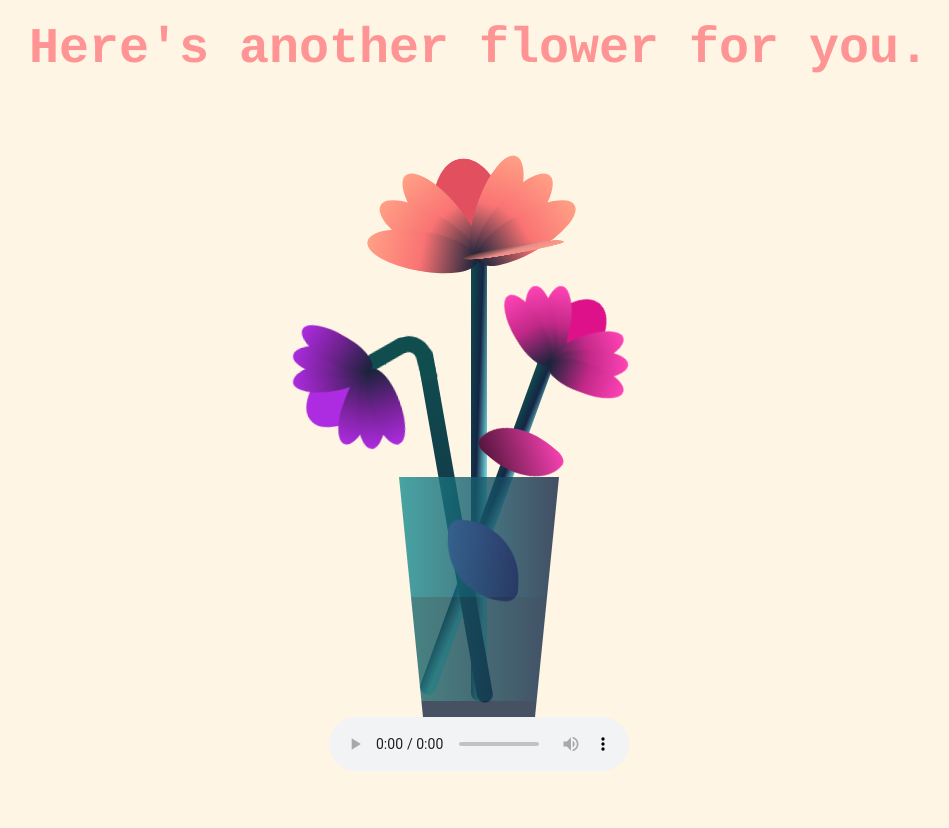
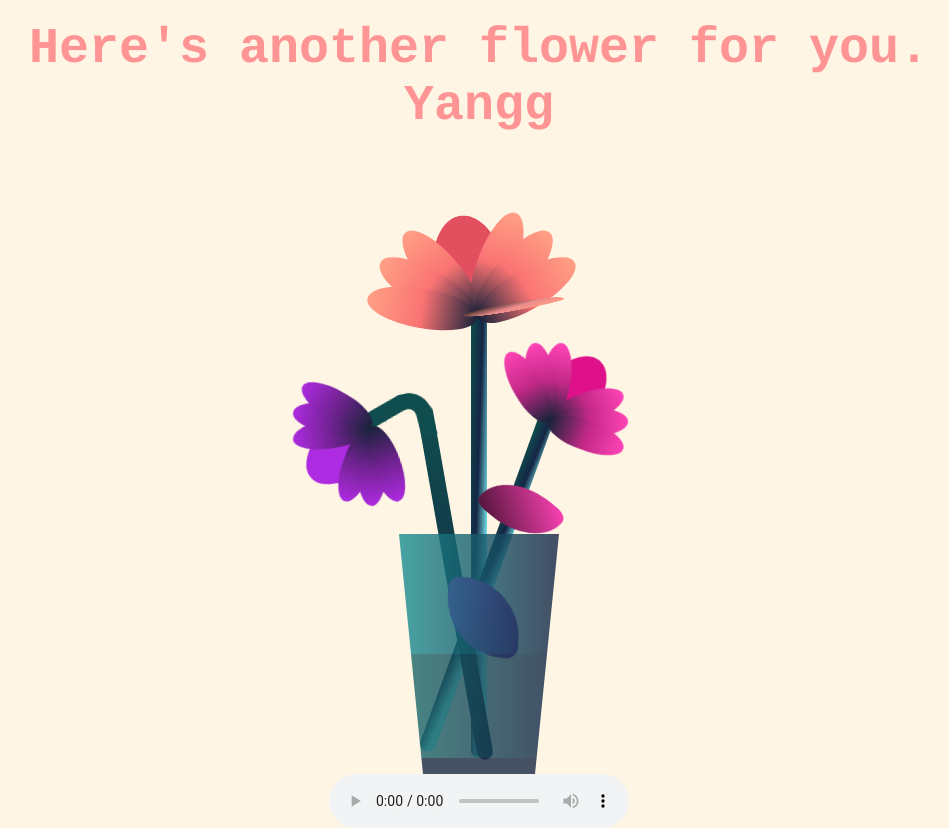
Before and after one commit to Patrickjoshanedez/advance_happi_valentines_yangiee, a plain HTML site: page lastpage.html in a window 1280 px wide. Shown: the whole page, without its empty margins (161-1110 px from the left). Before the commit the page ends 800 px from the top, so only its background shows below. Drawn offline with Linux system fonts and the light colour scheme.

Commit message:
Update lastpage.html

```diff
--- a/lastpage.html
+++ b/lastpage.html
@@ -7,7 +7,7 @@
     <link rel="stylesheet" href="styles/styles.css" />
   </head>
   <body>
-    <div id="thankyou"><b>Here's another flower for you.</b></div>
+    <div id="thankyou"><b>Here's another flower for you. <br>Yangg</b></div>
     <div class="flower">
       <div class="f-wrapper">
         <div class="flower__line"></div>
```
